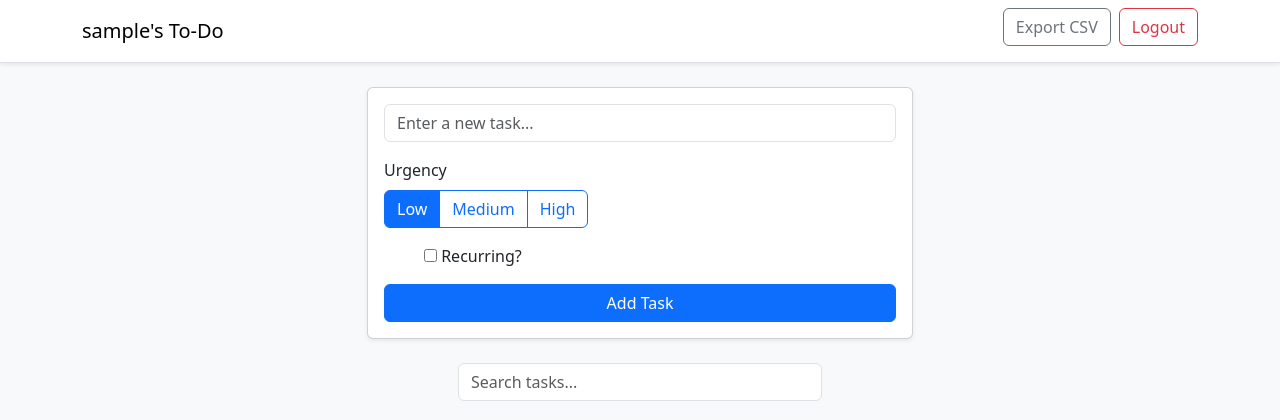
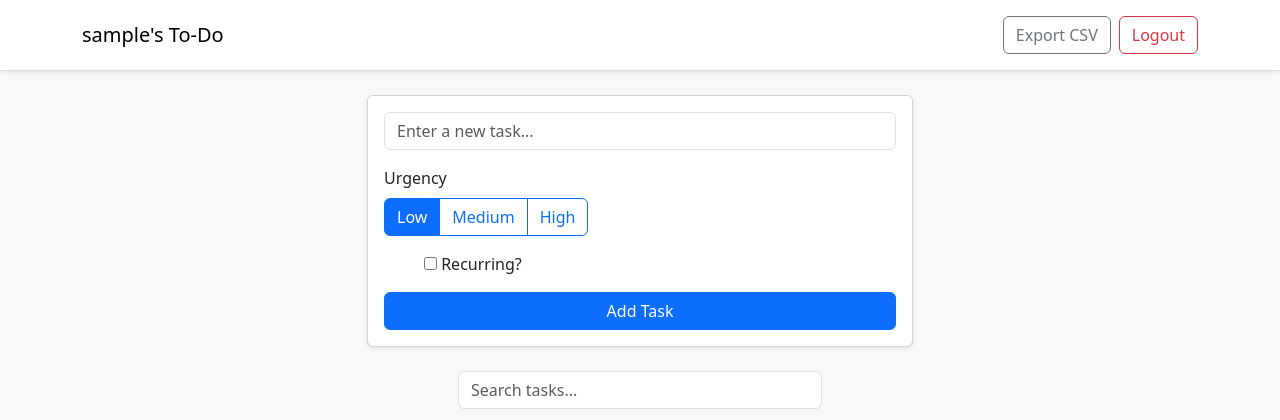
Before and after one commit to Alangsam/django-app-todo, a Django app: page / in a window 1280 px wide. Shown: the top 420 px of the page. Run offline with Django 4.2, Linux system fonts and the light colour scheme; the visitor is signed in with stand-in values (Sample User, id 1); data that the repository does not hold is empty.

Commit message:
style nav

```diff
--- a/todo/templates/todo/task_list.html
+++ b/todo/templates/todo/task_list.html
@@ -39,7 +39,7 @@
             class="navbar-nav ms-auto align-items-center gap-2 flex-md-row flex-column text-center"
           >
             {% if user.is_authenticated %}
-            <li class="nav-item d-flex align-items-center mb-2">
+            <li class="nav-item d-flex align-items-center my-2">
               <a
                 href="{% url 'export_tasks_csv' %}"
                 class="btn btn-outline-secondary w-100 w-md-auto"
@@ -48,7 +48,7 @@
               </a>
             </li>
             <li class="nav-item d-flex align-items-center">
-              <form method="post" action="{% url 'logout' %}" class="mb-2">
+              <form method="post" action="{% url 'logout' %}" class="my-2">
                 {% csrf_token %}
                 <button
                   type="submit"
```
